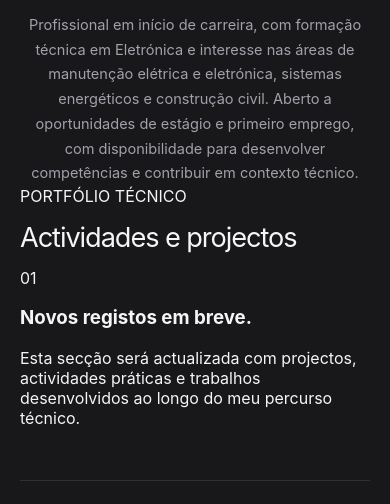
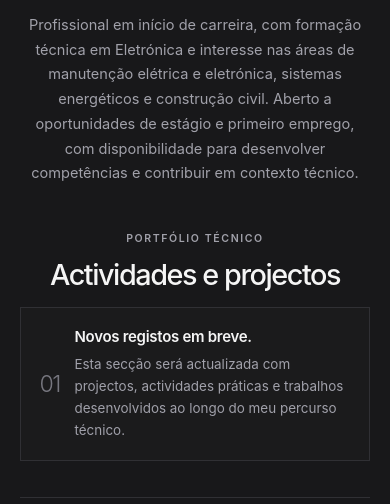
Before and after one commit to josemanuelmiguel070-del/myportfolio, a plain HTML site: page portfolio/index.html in a window 390 px wide. Shown: the part 457-961 px from the top of the page. Drawn offline with Linux system fonts and the light colour scheme.

Commit message:
Style activities and projects section

```diff
--- a/portfolio/css/style.css
+++ b/portfolio/css/style.css
@@ -269,6 +269,65 @@ h1 {
 
 .eyebrow {
   overflow-wrap: break-word;
+}
+
+.projects-section {
+  width: 100%;
+  margin: clamp(3.5rem, 7vw, 5.5rem) auto 0;
+  animation: arrive 700ms 80ms ease-out both;
+}
+
+.projects-heading {
+  margin-bottom: 1.35rem;
+}
+
+.section-eyebrow {
+  margin: 0 0 0.65rem;
+  color: var(--color-muted);
+  font-size: 0.66rem;
+  font-weight: 600;
+  letter-spacing: 0.15em;
+  line-height: 1.6;
+}
+
+.projects-heading h2 {
+  margin: 0;
+  font-size: clamp(1.8rem, 3.4vw, 2.45rem);
+  font-weight: 500;
+  letter-spacing: -0.05em;
+  line-height: 1.15;
+}
+
+.projects-empty {
+  display: flex;
+  min-height: 132px;
+  align-items: center;
+  gap: 1.25rem;
+  padding: 1.5rem;
+  border: 1px solid var(--color-border);
+  background: rgb(48 48 52 / 12%);
+}
+
+.projects-empty__index {
+  color: #77777F;
+  font-size: 1.8rem;
+  font-weight: 300;
+  letter-spacing: -0.06em;
+}
+
+.projects-empty h3 {
+  margin: 0 0 0.45rem;
+  font-size: 1rem;
+  font-weight: 600;
+  letter-spacing: -0.02em;
+}
+
+.projects-empty p {
+  max-width: 43rem;
+  margin: 0;
+  color: var(--color-muted);
+  font-size: 0.88rem;
+  line-height: 1.7;
 }
 
  .coming-soon {
@@ -599,6 +658,35 @@ h2 {
     line-height: 1.7;
   }
 
+  .projects-section {
+    margin-top: 2.8rem;
+  }
+
+  .projects-heading {
+    margin-bottom: 1rem;
+    text-align: center;
+  }
+
+  .projects-empty {
+    min-height: 0;
+    gap: 0.9rem;
+    padding: 1.15rem;
+    text-align: left;
+  }
+
+  .projects-empty__index {
+    font-size: 1.45rem;
+  }
+
+  .projects-empty h3 {
+    font-size: 0.94rem;
+  }
+
+  .projects-empty p {
+    font-size: 0.84rem;
+    line-height: 1.65;
+  }
+
   .coming-soon {
     margin-top: 2.25rem;
     padding-top: 1.25rem;
```
